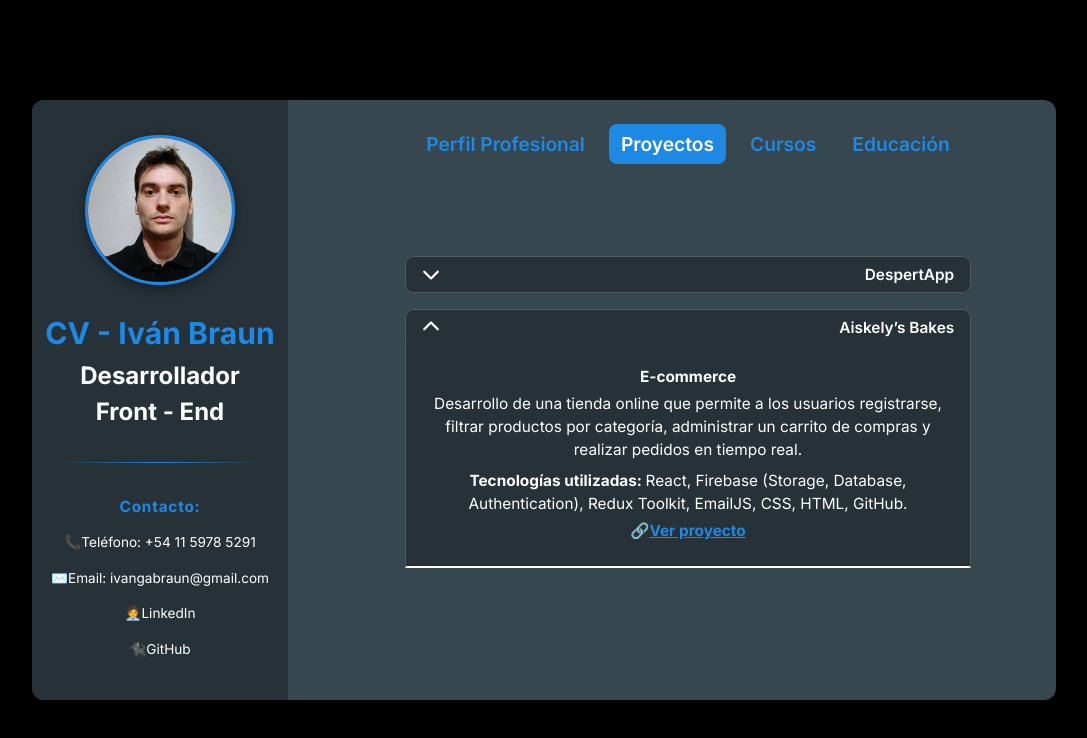
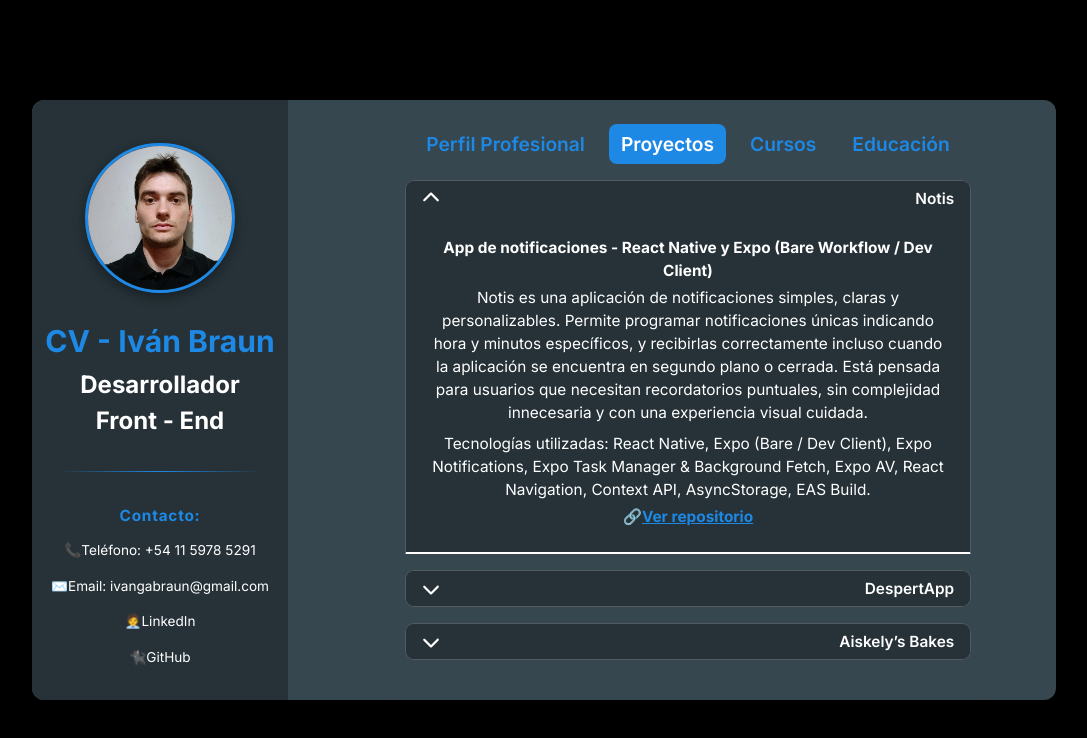
Before and after one commit to IvanGabriel1/Cv-IvanBraun, a React (Vite) app: page /proyectos in a window 1280 px wide. Shown: the top 738 px of the page, without its empty margins (96-1183 px from the left). Built offline with nearby package versions, Linux system fonts and the light colour scheme.

Commit message:
Se sube nuevo proyecto: add Notis App

```diff
--- a/src/components/Accordion-proyectos/AccordionProyectos.jsx
+++ b/src/components/Accordion-proyectos/AccordionProyectos.jsx
@@ -12,6 +12,46 @@ const AccordionProyectos = () => {
 
   return (
     <div className="accordion-proyectos-container">
+      <article
+        className={`accordion-pr-article ${
+          openAccordion === 1 ? "open-pr" : ""
+        }`}
+      >
+        <button className="accordion-pr-button" onClick={() => toggleAccPr(1)}>
+          <img
+            src={openAccordion === 1 ? svgButtonUp : svgButtondown}
+            alt={openAccordion === 1 ? "Cerrar" : "Abrir"}
+          />
+          Notis
+        </button>
+        <div
+          className={`accordion-pr-content ${
+            openAccordion === 1 ? "open-pr" : ""
+          }`}
+        >
+          <h5>
+            App de notificaciones - React Native y Expo (Bare Workflow / Dev
+            Client)
+          </h5>
+          <p>
+            Notis es una aplicación de notificaciones simples, claras y
+            personalizables. Permite programar notificaciones únicas indicando
+            hora y minutos específicos, y recibirlas correctamente incluso
+            cuando la aplicación se encuentra en segundo plano o cerrada. Está
+            pensada para usuarios que necesitan recordatorios puntuales, sin
+            complejidad innecesaria y con una experiencia visual cuidada.
+          </p>
+          <section>
+            Tecnologías utilizadas: React Native, Expo (Bare / Dev Client), Expo
+            Notifications, Expo Task Manager & Background Fetch, Expo AV, React
+            Navigation, Context API, AsyncStorage, EAS Build.
+          </section>
+          <a target="_blank" href="https://github.com/IvanGabriel1/notis">
+            🔗
+            <u>Ver repositorio</u>
+          </a>
+        </div>
+      </article>
       {/* Proyecto 1 */}
       <article
         className={`accordion-pr-article ${
@@ -51,19 +91,19 @@ const AccordionProyectos = () => {
       {/* Proyecto 2 */}
       <article
         className={`accordion-pr-article ${
-          openAccordion === 1 ? "open-pr" : ""
+          openAccordion === 3 ? "open-pr" : ""
         }`}
       >
-        <button className="accordion-pr-button" onClick={() => toggleAccPr(1)}>
+        <button className="accordion-pr-button" onClick={() => toggleAccPr(3)}>
           <img
-            src={openAccordion === 1 ? svgButtonUp : svgButtondown}
-            alt={openAccordion === 1 ? "Cerrar" : "Abrir"}
+            src={openAccordion === 3 ? svgButtonUp : svgButtondown}
+            alt={openAccordion === 3 ? "Cerrar" : "Abrir"}
           />
           Aiskely’s Bakes
         </button>
         <div
           className={`accordion-pr-content ${
-            openAccordion === 1 ? "open-pr" : ""
+            openAccordion === 3 ? "open-pr" : ""
           }`}
         >
           <h5>E-commerce</h5>
@@ -83,71 +123,6 @@ const AccordionProyectos = () => {
           </a>
         </div>
       </article>
-
-      {/* Proyecto 3 */}
-      {/* <article
-        className={`accordion-pr-article ${
-          openAccordion === 3 ? "open-pr" : ""
-        }`}
-      >
-        <button className="accordion-pr-button" onClick={() => toggleAccPr(3)}>
-          <img
-            src={openAccordion === 3 ? svgButtonUp : svgButtondown}
-            alt={openAccordion === 3 ? "Cerrar" : "Abrir"}
-          />
-          Página de Olé con HTML y CSS
-        </button>
-        <div
-          className={`accordion-pr-content ${
-            openAccordion === 3 ? "open-pr" : ""
-          }`}
-        >
-          <h5>Se copia la página de ole con html y css</h5>
-          <p>
-            Como práctica final de CSS realicé una copia de la interfaz del
-            diario deportivo Olé con HTML y CSS desde cero. El objetivo de este
-            proyecto fue poner a prueba las habilidades aprendidas de forma
-            autodidacta.
-          </p>
-          <section>Tecnologías utilizadas: HTML, CSS, JavaScript, Git</section>
-          <a target="_blank" href="https://copiando-plantilla.vercel.app/">
-            🔗
-            <u>Ver proyecto</u>
-          </a>
-        </div>
-      </article> */}
-
-      {/* Proyecto 4 */}
-      {/* <article
-        className={`accordion-pr-article ${
-          openAccordion === 4 ? "open-pr" : ""
-        }`}
-      >
-        <button className="accordion-pr-button" onClick={() => toggleAccPr(4)}>
-          <img
-            src={openAccordion === 4 ? svgButtonUp : svgButtondown}
-            alt={openAccordion === 4 ? "Cerrar" : "Abrir"}
-          />
-          Página de Práctica - Megalodón
-        </button>
-        <div
-          className={`accordion-pr-content ${
-            openAccordion === 4 ? "open-pr" : ""
-          }`}
-        >
-          <h5>Primera página realizada desde 0.</h5>
-          <p>
-            Proyecto de practica donde se realiza una página web Single Page,
-            donde se ofrece servicios, opiniones de clientes y un formulario de
-            contacto.
-          </p>
-          <section>Tecnologías utilizadas: HTML, CSS, Git</section>
-          <a target="_blank" href="https://megalodon-dun.vercel.app/">
-            🔗
-            <u>Ver proyecto</u>
-          </a>
-        </div>
-      </article> */}
     </div>
   );
 };
```
